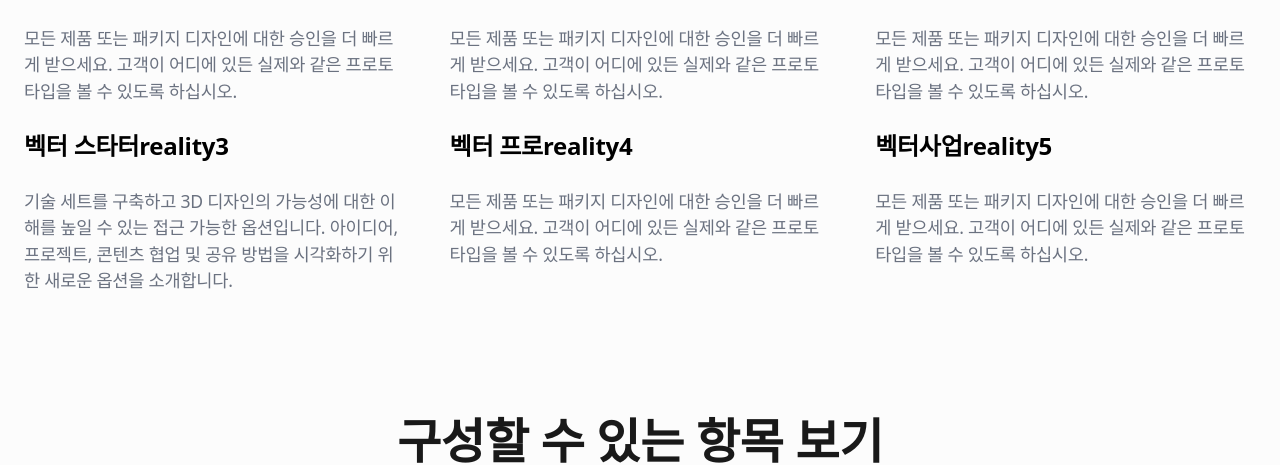
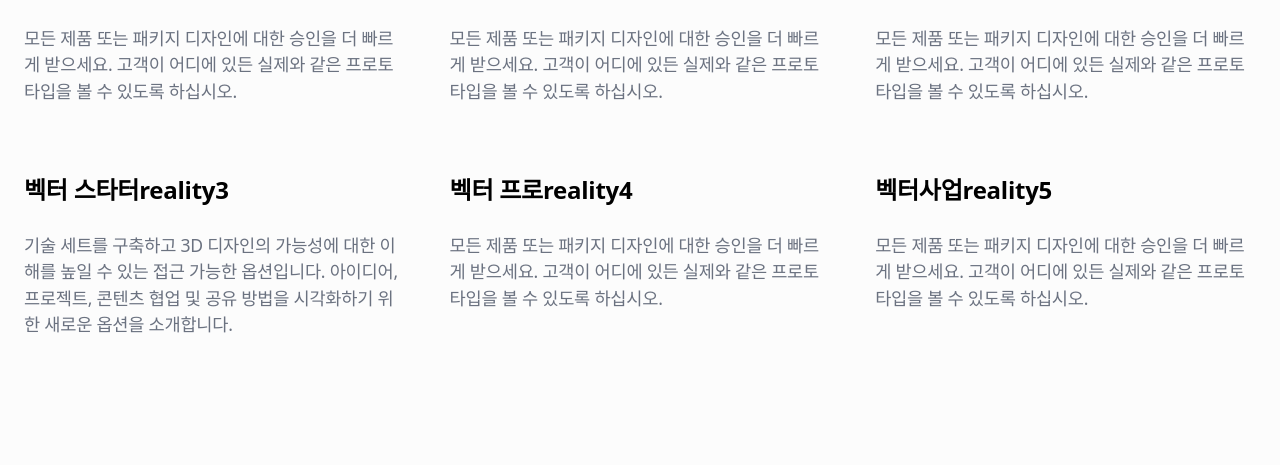
Before and after one commit to sbbc212/Achiple_WEB_Front, a Next.js app: page /reality in a window 1280 px wide. Shown: the part 5543-6008 px from the top of the page. Built offline with nearby package versions, Linux system fonts and the light colour scheme; no server answers; a web font is replaced by a local one.

Commit message:
Fix : 간격수정

```diff
--- a/src/components/Reality/RealitySecFive.tsx
+++ b/src/components/Reality/RealitySecFive.tsx
@@ -8,7 +8,9 @@ const RealitySecFive = () => {
     <div className="py-[60px]">
       <SectionTitleAndContent content={realitytitle[0]} />
       <RealityTextCard realitytextdata={secfivetext.slice(0, 3)} />
-      <RealityTextCard realitytextdata={secfivetext.slice(3, 6)} />
+      <div className="py-11">
+        <RealityTextCard realitytextdata={secfivetext.slice(3, 6)} />
+      </div>
     </div>
   );
 };
```
